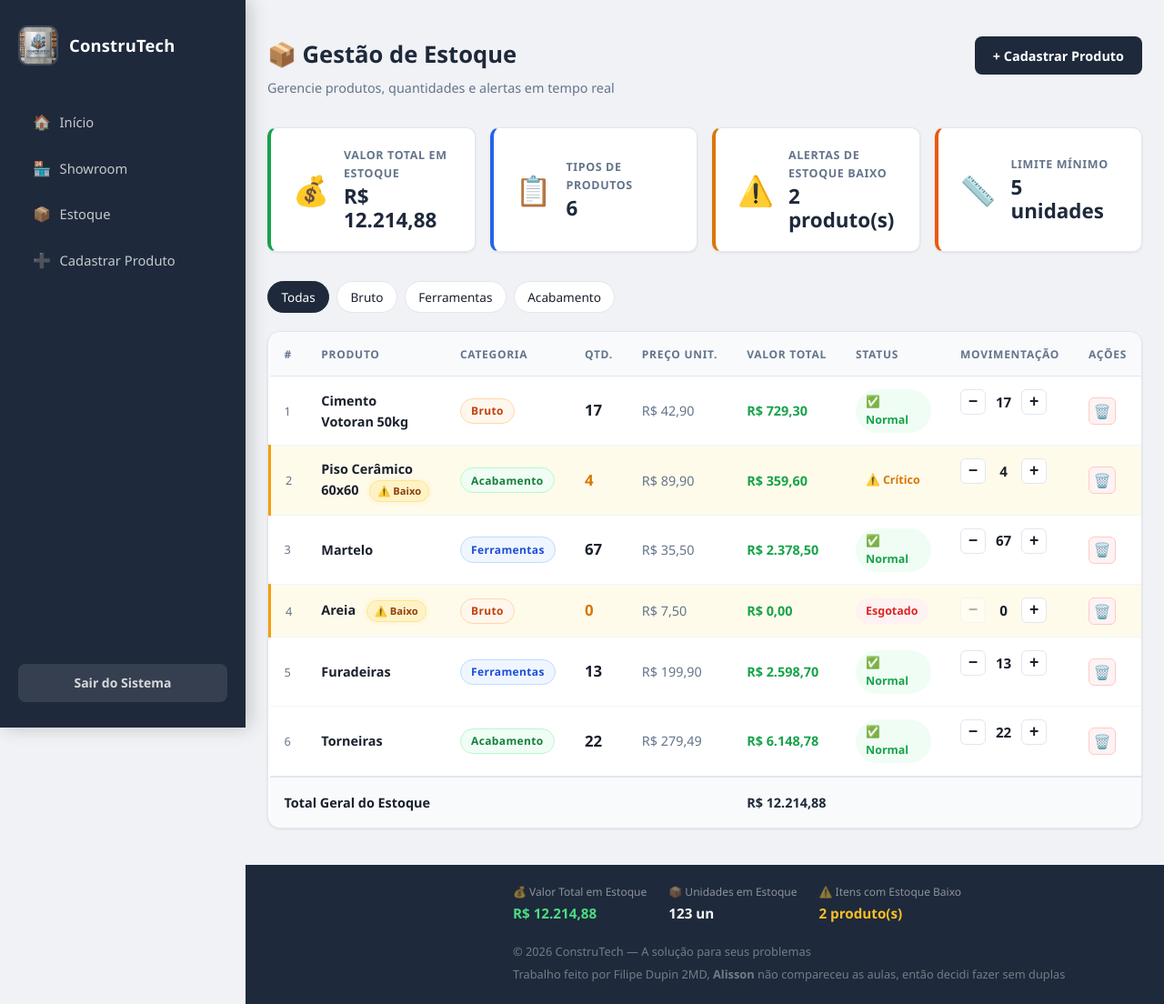
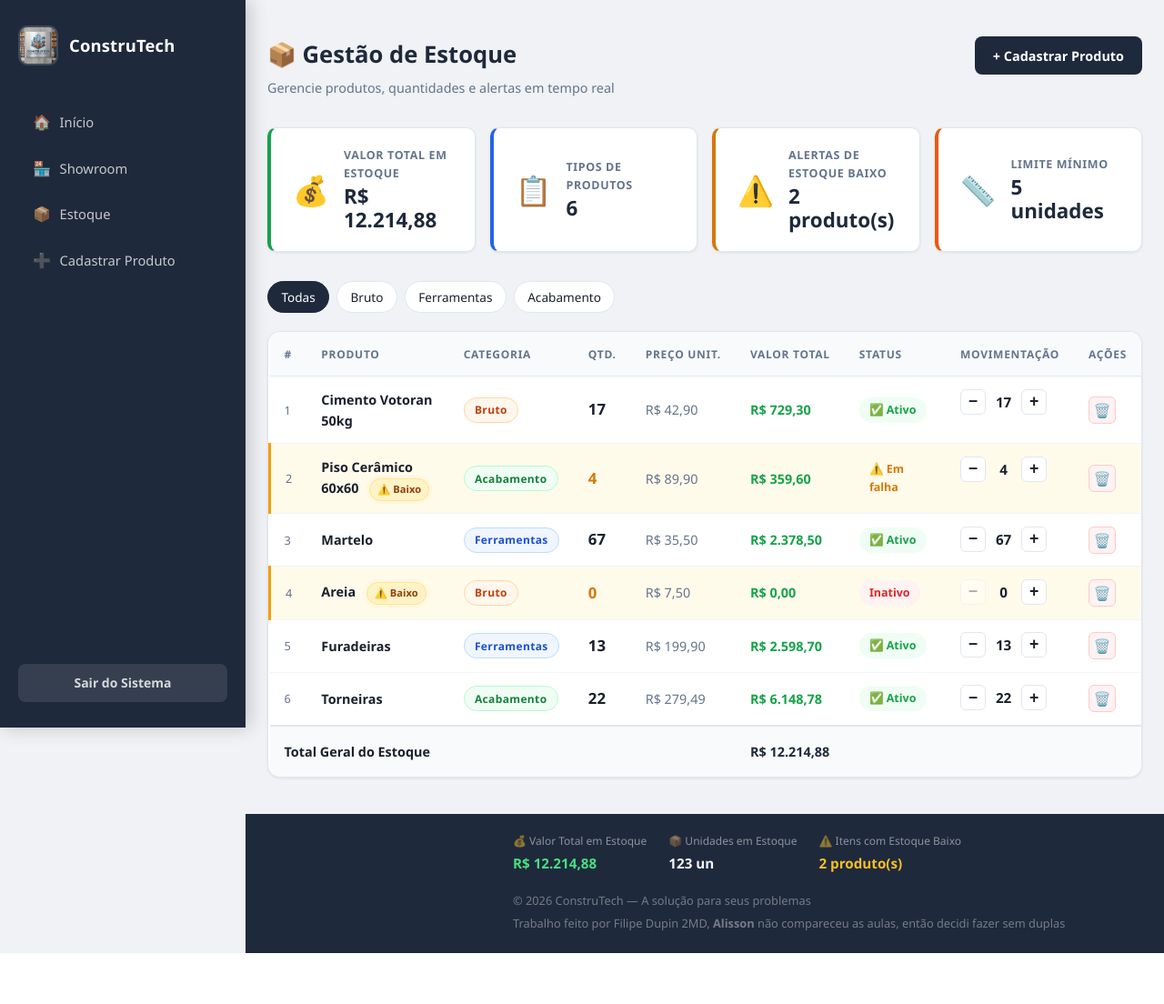
Before and after one commit to roberivan7/indux, a PHP site: page /estoque.php in a window 1280 px wide. Shown: the whole page at 91% size. After the commit the page ends 1048 px from the top, so only its background shows below. Run offline with PHP 8.4, Linux system fonts and the light colour scheme; the visitor is signed in with stand-in values (Sample User, id 1).

Commit message:
Atualização

```diff
--- a/php/estoque.php
+++ b/php/estoque.php
@@ -175,11 +175,11 @@ foreach ($_SESSION['produtos'] as $p) {
             <td class="td-total">R$ <?php echo number_format($valorTotal, 2, ',', '.'); ?></td>
             <td>
               <?php if ($qty === 0): ?>
-                <span class="status status--danger">Esgotado</span>
+                <span class="status status--danger">Inativo</span>
               <?php elseif ($isLow): ?>
-                <span class="status status--warning">⚠️ Crítico</span>
+                <span class="status status--warning">⚠️ Em falha</span>
               <?php else: ?>
-                <span class="status status--ok">✅ Normal</span>
+                <span class="status status--ok">✅ Ativo</span>
               <?php endif; ?>
             </td>
             <td class="td-mov">
```
